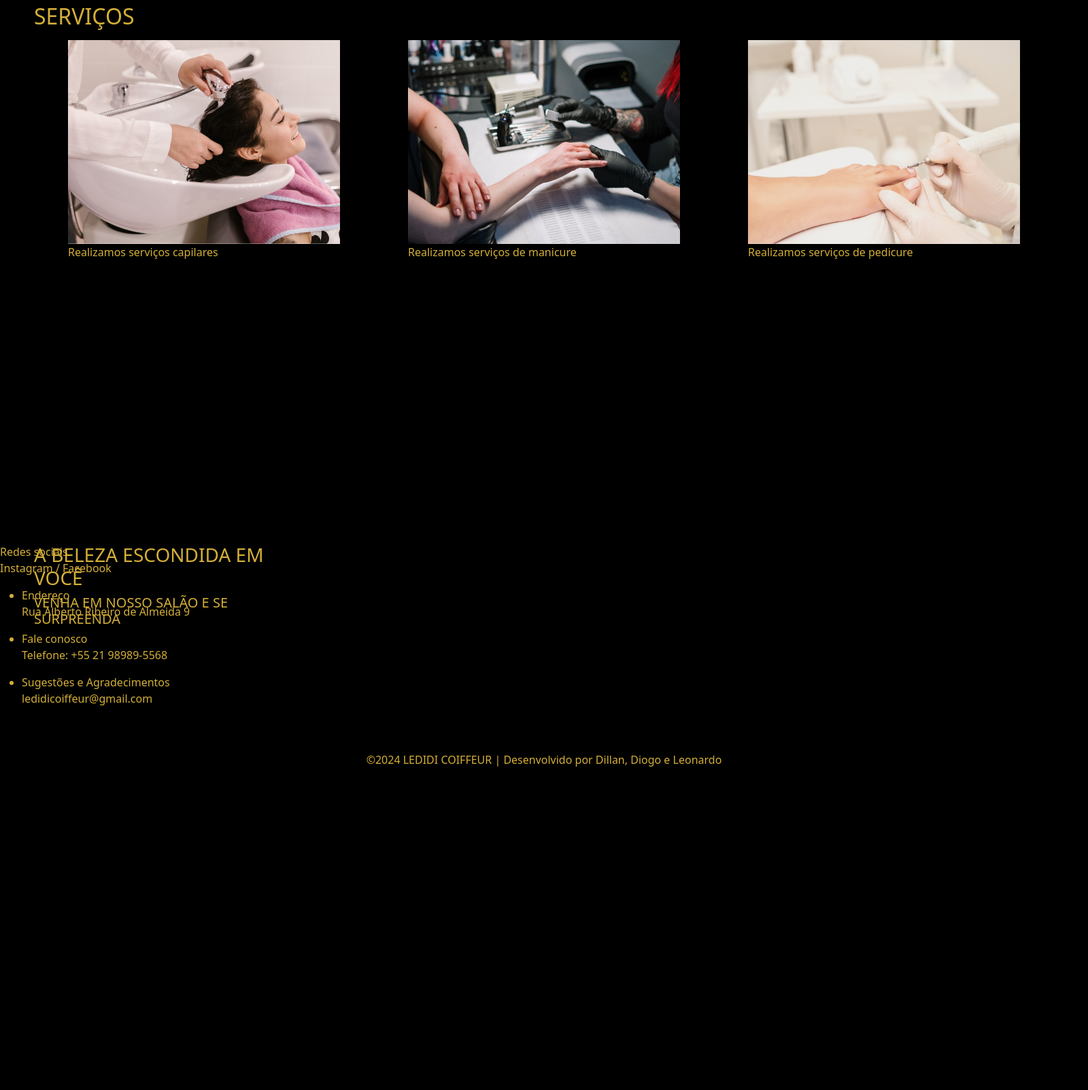
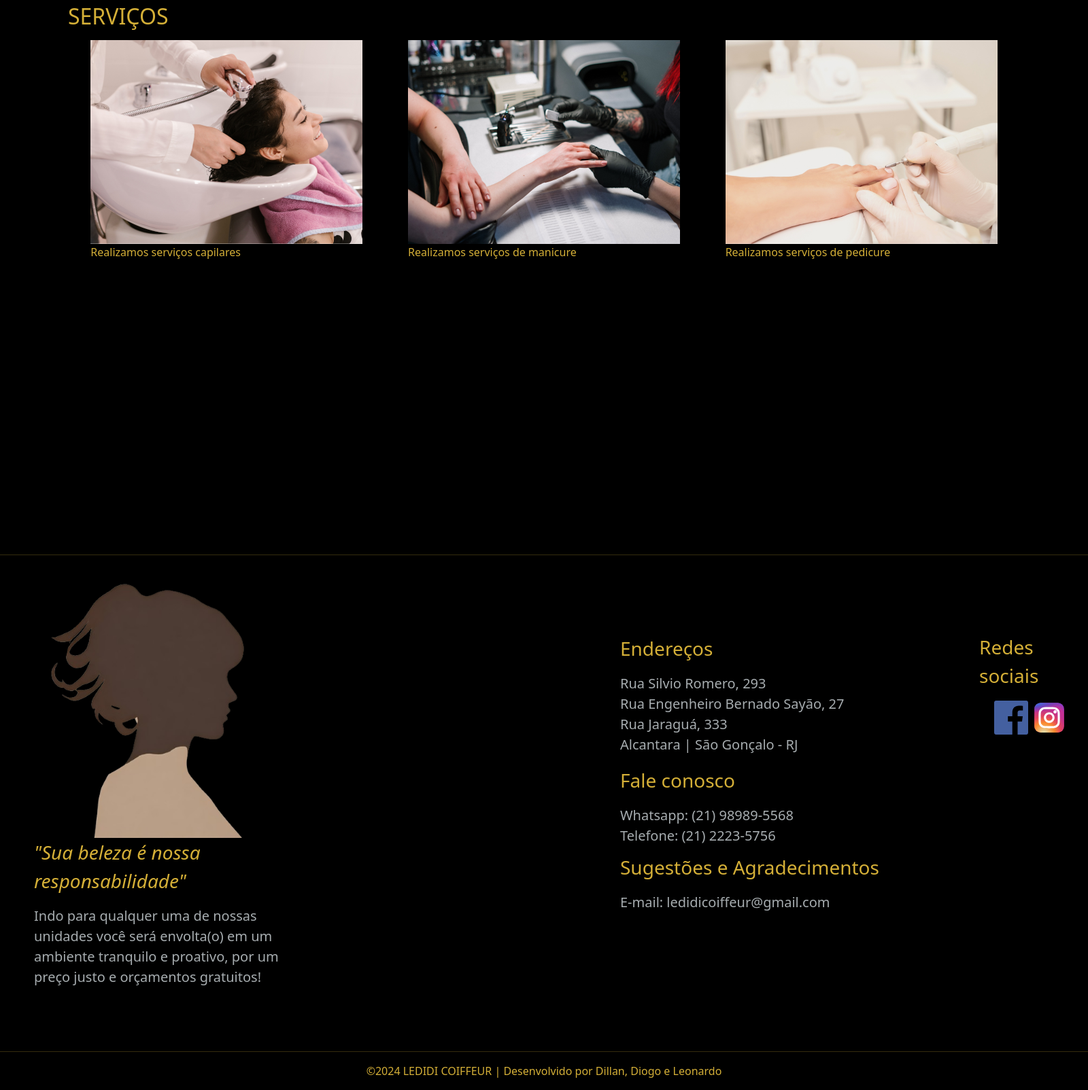
Before and after one commit to devgarciadiogo/ledidi, a PHP site: page /servicos.html in a window 1600 px wide. Shown: the part 71-1675 px from the top of the page at 68% size. Before the commit the page ends 1199 px from the top, so only its background shows below. Run offline with PHP 8.4, Linux system fonts and the light colour scheme.

Commit message:
v1.4
-Ajustes finais do footer
-Adição de logo do tittle e das redes sociais
-Adicionando footer atualizado em todas as paginas html do projeto

```diff
--- a/servicos.html
+++ b/servicos.html
@@ -51,40 +51,46 @@
           </section>
       </main>
 
-      <footer class="footer">
+      <footer>
+        <hr>
         <div class="div-logo">
-          <img src="" alt="">
-          <h3>A BELEZA ESCONDIDA EM VOCÊ</h3>
-          <h5>VENHA EM NOSSO SALÃO E SE SURPREENDA</h5>
+          <img id="logo" src="img/logo.png" alt="Logo">
+          <p class="titulos"><i>"Sua beleza é nossa responsabilidade"</i></p>
+          <p class="subtitulos">Indo para qualquer uma de nossas unidades você será envolta(o) em um ambiente tranquilo e proativo, por um preço justo e orçamentos gratuitos!</p>
         </div>
 
-        <div class="redes-footer">
-          <span>Redes sociais</span>
-          <p>Instagram / Facebook</p>
-        </div>
-
-        <div>
+        <div id="coluna-central">
           <ul>
-            <li class="endereco-footer">
-              <span>Endereço</span>
-              <p>Rua Alberto Ribeiro de Almeida 9</p>
+            <li id="endereco-footer" class="footer-completo">
+              <p class="titulos">Endereços</p>
+              <p class="subtitulos">Rua Silvio Romero, 293<br>Rua Engenheiro Bernado Sayão, 27<br>Rua Jaraguá, 333<br>Alcantara | São Gonçalo - RJ</p>
             </li>
-            <li class="fc-footer">
-              <span>Fale conosco</span>
-              <p>Telefone: +55 21 98989-5568</p>
+            <li id="fc-footer" class="footer-completo">
+              <p class="titulos">Fale conosco</p>
+              <p class="subtitulos">Whatsapp: (21) 98989-5568<br>Telefone: (21) 2223-5756</p>
             </li>
-            <li class="contact-footer">
-              <span>Sugestões e Agradecimentos</span>
-              <p>ledidicoiffeur@gmail.com</p>
+            <li id="contatos-footer" class="footer-completo">
+              <p class="titulos">Sugestões e Agradecimentos</p>
+              <p class="subtitulos">E-mail: ledidicoiffeur@gmail.com</p>
             </li>
           </ul>
+         </div>
+
+         <div id="redes-footer" class="footer-completo">
+          <p class="titulos">Redes sociais</p>
+          <a class="icon-link" href="#">
+            <svg class="bi" aria-hidden="true"><use xlink:href="#box-seam"></use></svg>
+            <img class="sociais" src="img/facebook-color-svgrepo-com.svg" alt="Logo do Facebook">
+            <img class="sociais" src="img/instagram-1-svgrepo-com.svg" alt="Logo do Instagram">
+          </a>
         </div>
-  </footer>
+      </footer>
 
-  <footer id="footer-final">
-    <div>
-      <p>&copy;2024 LEDIDI COIFFEUR | Desenvolvido por Dillan, Diogo e Leonardo</p>
-    </div>
-  </footer>
+      <footer id="footer-final">
+        <div>
+          <hr>
+          <p>&copy;2024 LEDIDI COIFFEUR | Desenvolvido por Dillan, Diogo e Leonardo</p>
+        </div>
+      </footer>
 </body>
 </html>
--- a/styles.css
+++ b/styles.css
@@ -27,6 +27,20 @@ body{
   background-color: black;
 }
 
+main{
+  color: #D4AF37;
+  min-height: 50rem;
+  padding: 0 50px 0 50px;
+}
+
+#historias-servicos{
+  padding: 10px 0 0 0;
+}
+
+.historias-figuras{
+  padding: 0 20px 0 0;
+}
+
 #home-figuras{
   list-style: none;
   display: flex;
@@ -38,6 +52,7 @@ body{
   border: 4px solid #D4AF37;
   text-align: center;
   display: block;
+  margin: 0 0 0 85px;
 }
 
 #quem-somos{
@@ -66,10 +81,6 @@ body{
   color: #D4AF37;
 }
 
-main{
-  color: #D4AF37;
-  min-height: 50rem;
-}
 
 form{
   padding: 5px 25px;
@@ -112,16 +123,15 @@ footer{
 .div-logo{
   max-width: 400px;
   max-height: 200px;
-  width: auto;
-  height: auto;
   margin: 0 0 0 50px;
   display: flex;
   flex-direction: column;
   height: 0;
+  padding: 0 0 0 0;
 }
 
 #coluna-central{
-  padding: 0 0 0 0;
+  padding: 100px 0 0 0;
 }
 
 #endereco-footer{
@@ -137,7 +147,8 @@ footer{
 }
 
 #redes-footer{
-  padding: 0 0 0 90rem;
+  padding:  0 0 0 90rem;
+  margin-top: -468px;
 }
 
 .titulos{
@@ -152,10 +163,16 @@ footer{
 .footer-completo{
   list-style: none;
   min-height: 8rem;
+  padding: 0 0 0 0;
+}
+
+.sociais{
+  max-width: 50px;
+  max-height: 50px;
 }
 
 #footer-final{
-  padding: 50px 0 0 0;
+  padding: 450px 0 0 0;
   color: #D4AF37;
   text-align: center;
 }
```
Also changed, not shown: agendamento.html (+31 -26 lines), home.html (+20 -10 lines), quem-somos.html (+31 -25 lines), img/facebook-color-svgrepo-com.svg (added), img/instagram-1-svgrepo-com.svg (added).
